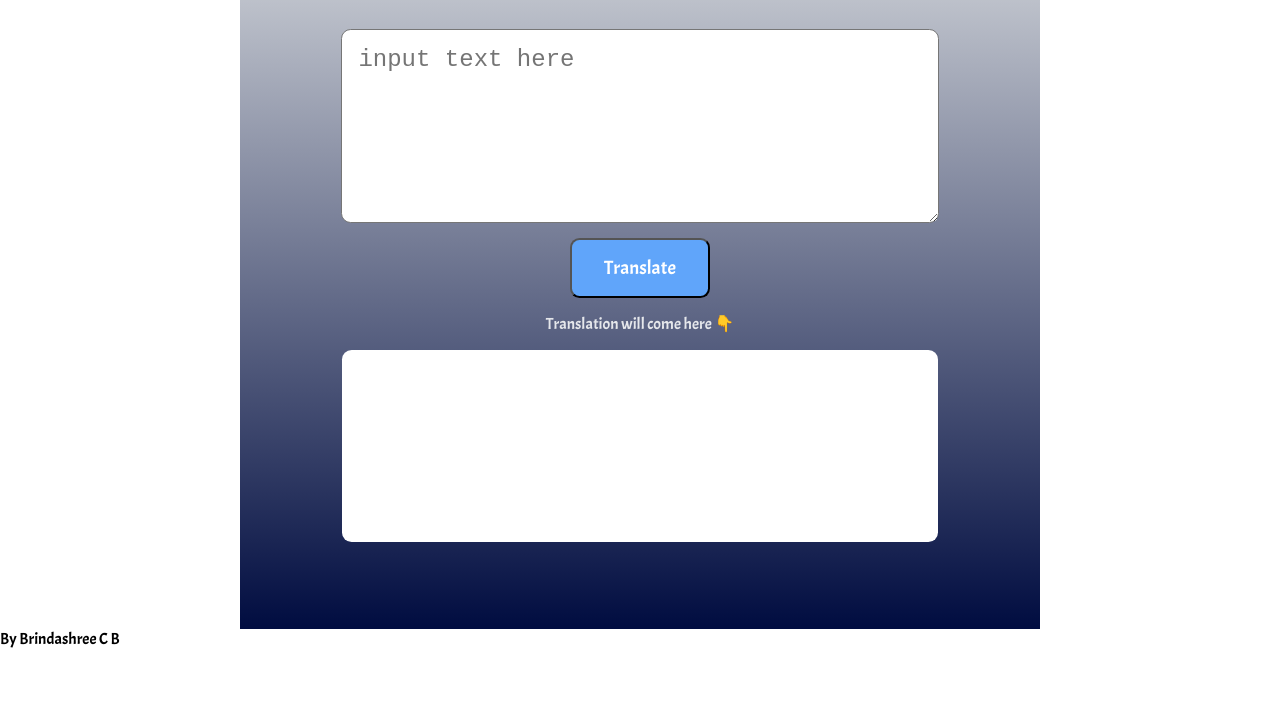
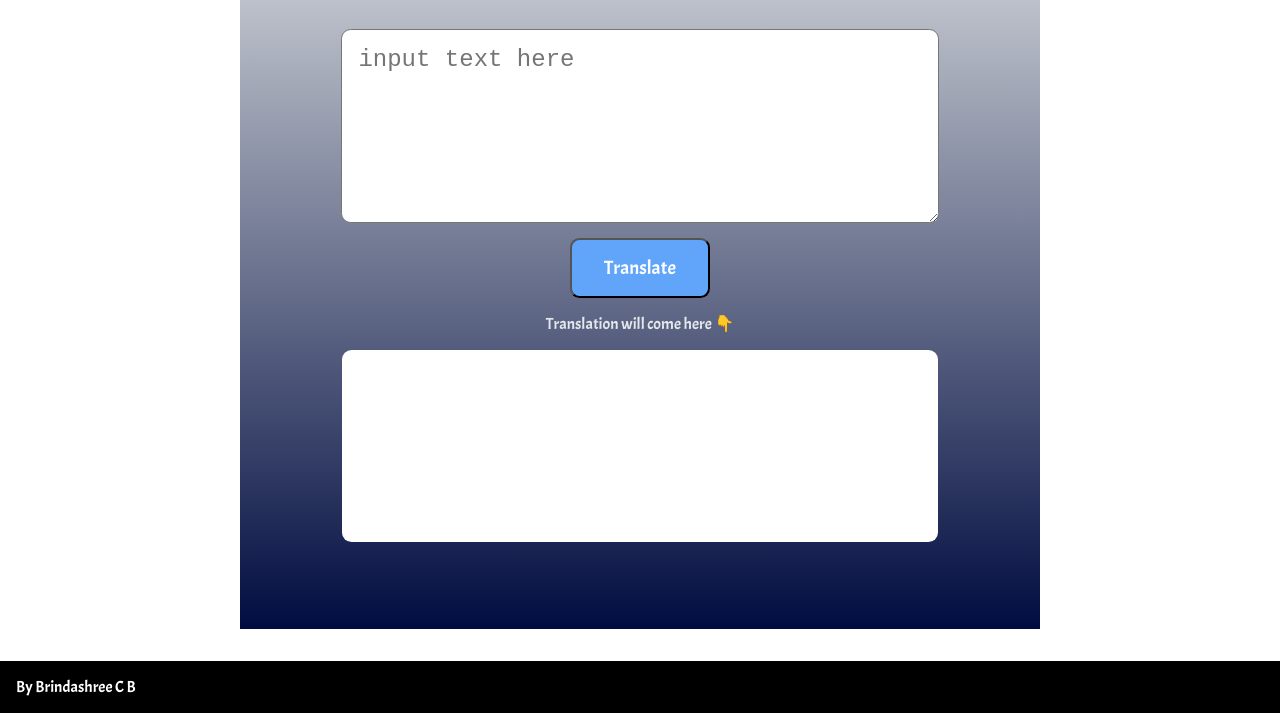
Before and after one commit to brindashree/morse-code-translator, a plain HTML site: page index.html in a window 1280 px wide. Shown: the part 171-884 px from the top of the page. Before the commit the page ends 820 px from the top, so only its background shows below. Drawn offline with Linux system fonts and the light colour scheme.

Commit message:
Update styles.css

```diff
--- a/styles.css
+++ b/styles.css
@@ -89,3 +89,9 @@ body {
   font-size: 1.5rem;
   background-color: white;
 }
+#footer {
+  background-color: black;
+  color: white;
+  margin-top: 2rem;
+  padding: 1rem;
+}
```
